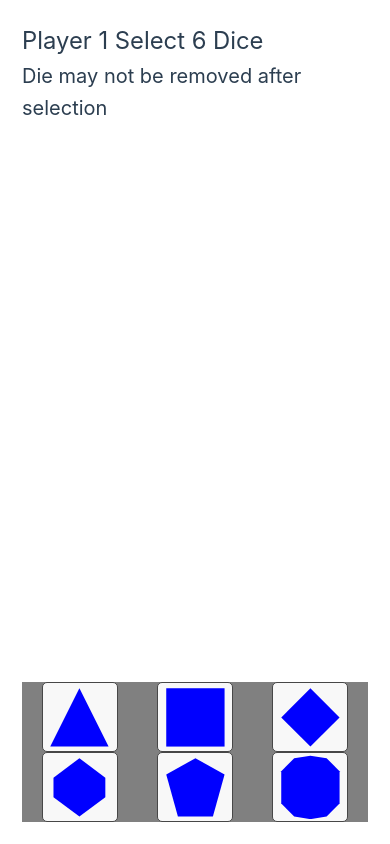
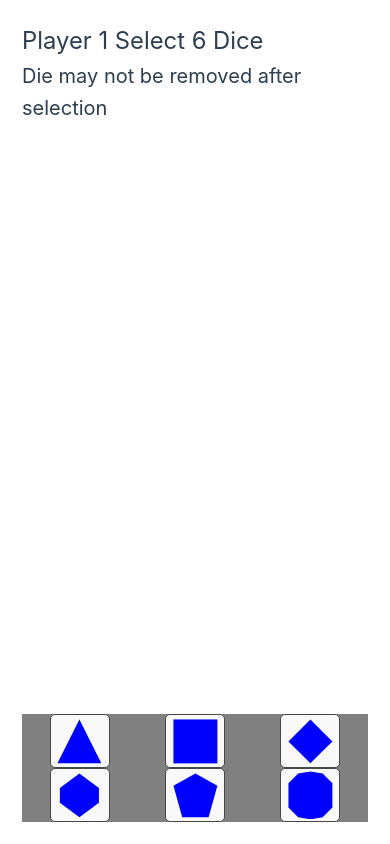
Before and after one commit to ericcorona1/dice-attack, a Vue app: page / in a window 390 px wide. Both pictures are taken after a click on the button "Start". Built offline with nearby package versions, Linux system fonts and the light colour scheme.

Commit message:
added flex to pending box so it's keeps the width of both divs

```diff
--- a/src/components/DiceSelectArea.vue
+++ b/src/components/DiceSelectArea.vue
@@ -36,8 +36,7 @@
     height: fit-content;
   }
   .selectArea > * {
-    width: 76px;
-    /* width: clamp(60px, 100% / 6, 100px); */
+    width: clamp(60px, 100% / 6, 100px);
     margin: 0 5%;
   }
 }
--- a/src/components/Select.vue
+++ b/src/components/Select.vue
@@ -109,7 +109,7 @@ const { addDieToPlayer, toggleTurn, reRollDie, selectPhaseCompleted } =
     height: fit-content;
   }
   .diceHoldingBox > button {
-    width: clamp(60px, 100% / 6, 70px);
+    width: clamp(50px, 100% / 6, 70px);
     margin: 0 5%;
   }
 }
@@ -120,6 +120,15 @@ const { addDieToPlayer, toggleTurn, reRollDie, selectPhaseCompleted } =
     column-gap: 5px;
   }
 
+  .pendingField {
+    flex: 2;
+  }
+
+  /* .diceHoldingBox > button {
+    width: clamp(50px, 100% / 6, 70px);
+    margin: 0 5%;
+  } */
+
   .selectArea {
     height: 100%;
   }
```
